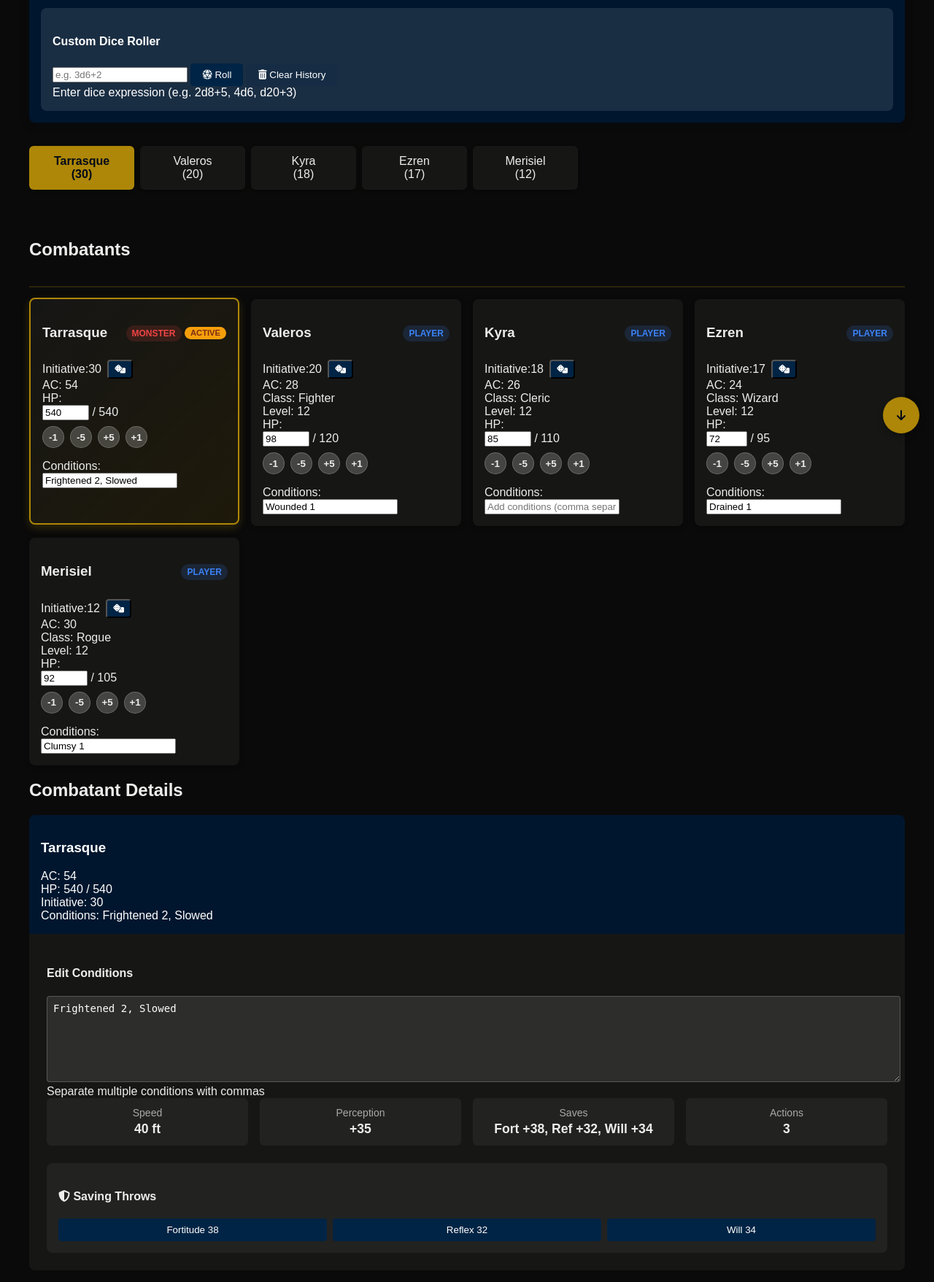
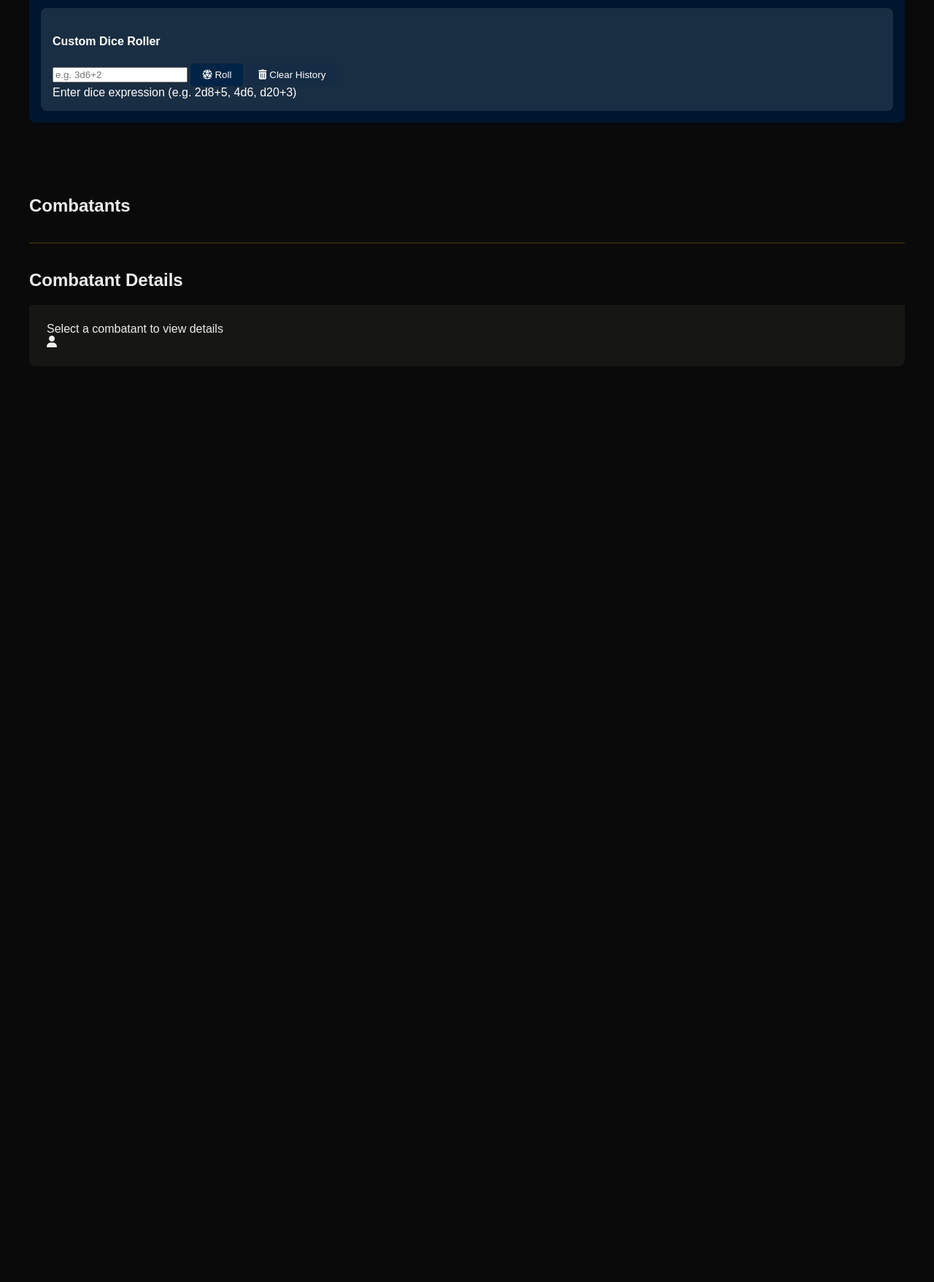
Before and after one commit to MindClaw332/PathfinderToolingProject, a Laravel app: page /combat in a window 1280 px wide. Shown: the part 186-1943 px from the top of the page at 73% size. After the commit the page ends 662 px from the top, so only its background shows below. Run offline with Laravel 12, Linux system fonts and the light colour scheme; data that the repository does not hold is empty; parts of the project's set-up code (start-up, migrations or seed data) failed here and were passed over; some libraries are stand-ins or nearby versions; some web fonts are replaced.

Commit message:
michael: removed hardcoded values in combat manager fixed migrations and trait bug

```diff
--- a/database/seeders/DatabaseSeeder.php
+++ b/database/seeders/DatabaseSeeder.php
@@ -25,10 +25,10 @@ class DatabaseSeeder extends Seeder
             RaritySeeder::class,
             SizeSeeder::class,
             TypeSeeder::class,
-            PathfinderTraitSeeder::class,
-            HazardSeeder::class,
+            // PathfinderTraitSeeder::class,,
             // CreatureSeeder::class,
         ]);
         Process::timeout(800)->run("cd ./scraper && go run .");
+        $this->call(HazardSeeder::class);
     }
 }
--- a/resources/views/combat.blade.php
+++ b/resources/views/combat.blade.php
@@ -1839,103 +1839,6 @@
 
                     // Load combat state from localStorage
                     this.loadCombatState();
-
-                    // If no saved state, initialize with example combatants
-                    if (this.combatants.length === 0) {
-                        this.combatants = [
-                            {
-                                id: 1,
-                                name: 'Tarrasque',
-                                type: 'monster',
-                                ac: 54,
-                                maxHp: 540,
-                                currentHp: 540,
-                                initiative: 30,
-                                initiativeBonus: 35, // Perception bonus
-                                speed: '40 ft',
-                                perception: '+35',
-                                saves: 'Fort +38, Ref +32, Will +34',
-                                fortSave: 38,
-                                refSave: 32,
-                                willSave: 34,
-                                actions: '3',
-                                active: true,
-                                conditions: 'Frightened 2, Slowed'
-                            },
-                            {
-                                id: 2,
-                                name: 'Valeros',
-                                type: 'player',
-                                ac: 28,
-                                maxHp: 120,
-                                currentHp: 98,
-                                initiative: 20,
-                                initiativeBonus: 18, // Perception bonus
-                                speed: '25 ft',
-                                class: 'Fighter',
-                                level: 12,
-                                perception: '+18',
-                                saves: 'Fort +22, Ref +16, Will +14',
-                                actions: '3',
-                                active: false,
-                                conditions: 'Wounded 1'
-                            },
-                            {
-                                id: 3,
-                                name: 'Kyra',
-                                type: 'player',
-                                ac: 26,
-                                maxHp: 110,
-                                currentHp: 85,
-                                initiative: 18,
-                                initiativeBonus: 20, // Perception bonus
-                                speed: '25 ft',
-                                class: 'Cleric',
-                                level: 12,
-                                perception: '+20',
-                                saves: 'Fort +20, Ref +14, Will +22',
-                                actions: '3',
-                                active: false,
-                                conditions: ''
-                            },
-                            {
-                                id: 4,
-                                name: 'Ezren',
-                                type: 'player',
-                                ac: 24,
-                                maxHp: 95,
-                                currentHp: 72,
-                                initiative: 17,
-                                initiativeBonus: 16, // Perception bonus
-                                speed: '25 ft',
-                                class: 'Wizard',
-                                level: 12,
-                                perception: '+16',
-                                saves: 'Fort +16, Ref +16, Will +20',
-                                actions: '3',
-                                active: false,
-                                conditions: 'Drained 1'
-                            },
-                            {
-                                id: 5,
-                                name: 'Merisiel',
-                                type: 'player',
-                                ac: 30,
-                                maxHp: 105,
-                                currentHp: 92,
-                                initiative: 12,
-                                initiativeBonus: 18, // Perception bonus
-                                speed: '35 ft',
-                                class: 'Rogue',
-                                level: 12,
-                                perception: '+18',
-                                saves: 'Fort +16, Ref +22, Will +16',
-                                actions: '3',
-                                active: false,
-                                conditions: 'Clumsy 1'
-                            }
-                        ];
-                    }
 
                     // Sort by initiative (highest first)
                     this.combatants.sort((a, b) => b.initiative - a.initiative);
```
Also changed, not shown: 1 other file.
